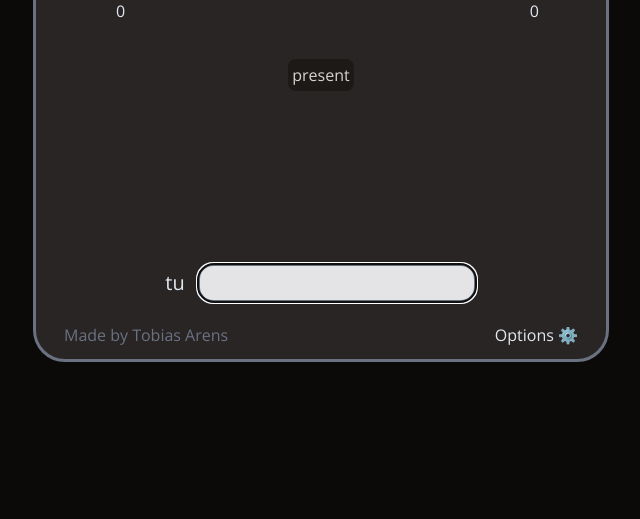
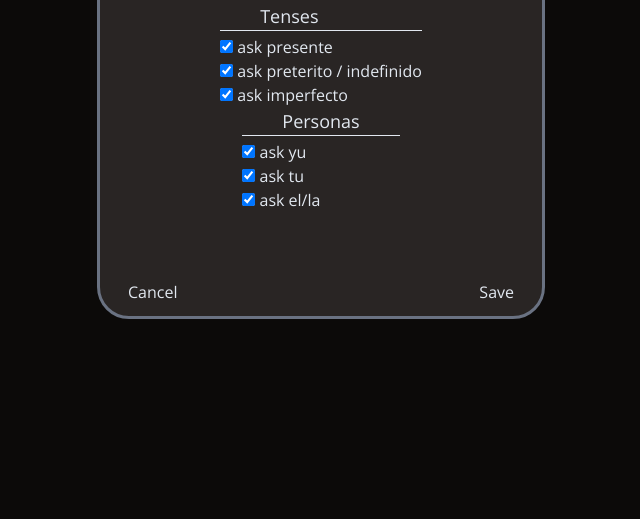
Before and after one commit to tobiasarens/spaco, a website built with Vite: page index.html in a window 1280 px wide. Shown: the part 281-800 px from the top of the page, without its empty margins (319-959 px from the left). Built offline with nearby package versions, Linux system fonts and the light colour scheme.

```diff
--- a/index.html
+++ b/index.html
@@ -64,10 +64,41 @@
             </div>
         </div>
 
-        <div id="options_content_view" class="flex flex-col m-auto max-w-xl bg-panel min-w-xl min-h-1/2 px-7 pt-6 pb-3 rounded-4xl border-border-panel border-3 font-[Open_Sans]">
-          <div>Options</div>
-
-          <div>Options 2</div>
+        <div id="options_content_view" class="flex flex-col m-auto max-w-xl bg-panel min-w-md min-h-1/2 px-7 pt-6 pb-3 rounded-4xl border-border-panel border-3 font-[Open_Sans]">
+          <div class="mx-auto text-3xl pb-5">Options</div>
+          <div class="mx-auto">
+            <div class="text-lg mx-10">Tenses</div>
+            <hr class="pb-1">
+            <div>
+              <input id="ckPresent" type="checkbox" checked/>
+              <label for="ckPresent">ask presente</label>
+            </div>
+            <div>
+              <input id="ckIndefinido" type="checkbox" checked/>
+              <label for="ckIndefinido">ask preterito / indefinido</label>
+            </div>
+            <div>
+              <input id="ckImperfecto" type="checkbox" checked/>
+              <label for="ckImperfecto">ask imperfecto</label>
+            </div>
+          </div>
+          <div class="mx-auto">
+            <div class="text-lg mx-10">Personas</div>
+            <hr class="pb-1">
+            <div>
+              <input id="ckSg1" type="checkbox" checked/>
+              <label for="ckPresent">ask yu</label>
+            </div>
+            <div>
+              <input id="ckSg2" type="checkbox" checked/>
+              <label for="ckIndefinido">ask tu</label>
+            </div>
+            <div>
+              <input id="ckImperfecto" type="checkbox" checked/>
+              <label for="ckSg3">ask el/la</label>
+            </div>
+          </div>
+          <div class="flex-1"></div>
 
           <div class="flex flex-row">
             <div><button id="btnCancel">Cancel</button></div>
--- a/src/main.js
+++ b/src/main.js
@@ -98,10 +98,12 @@
 }
 
 inputEl.addEventListener("keydown", async e => {
-  if (e.key === "Enter") {
+
+  const answer = inputEl.value.trim().toLowerCase();
+
+  if (answer !== "" && e.key === "Enter") {
     e.preventDefault();
     hideIncorrectBox();
-    const answer = inputEl.value.trim().toLowerCase();
 
     console.log("Antwort:", answer);
     if(checkAnswer(answer)) {
@@ -156,3 +158,6 @@
 hideOptions();
 hideIncorrectBox();
 nextQuestion();
+
+// debug tmp
+showOptions();
```
Also changed, not shown: 2 other files.
